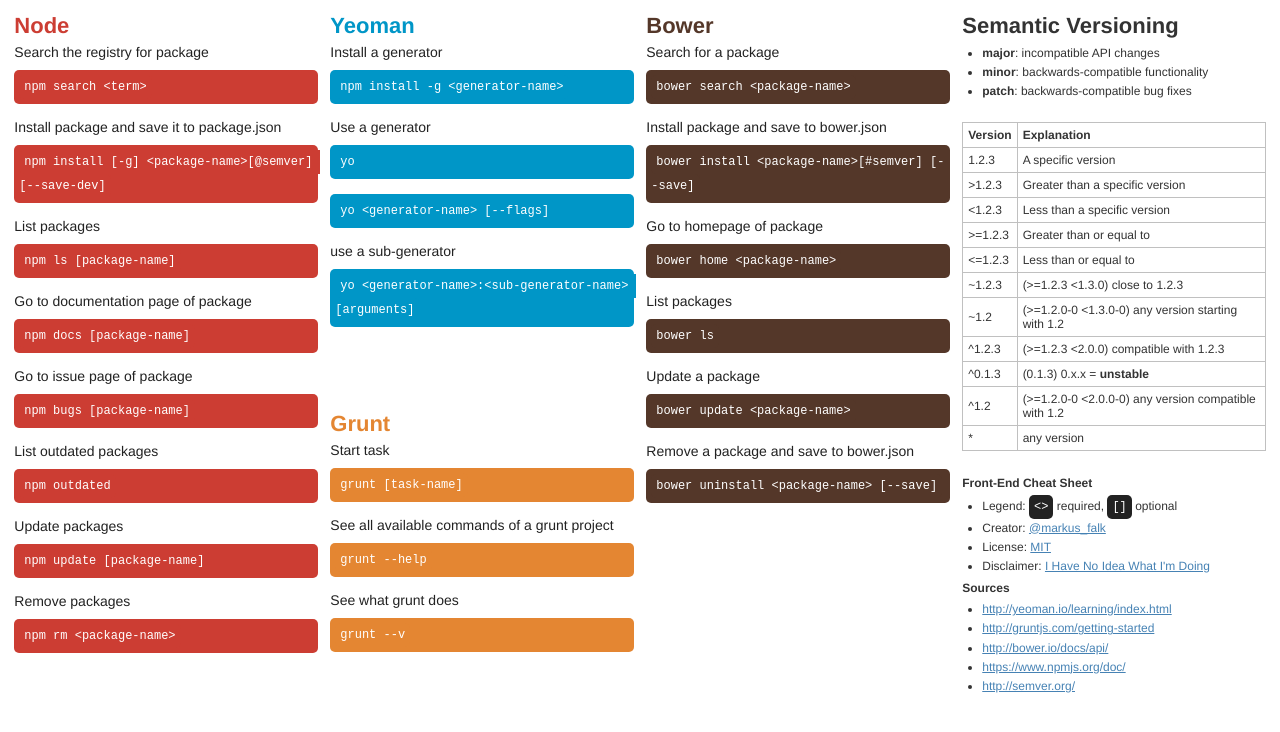
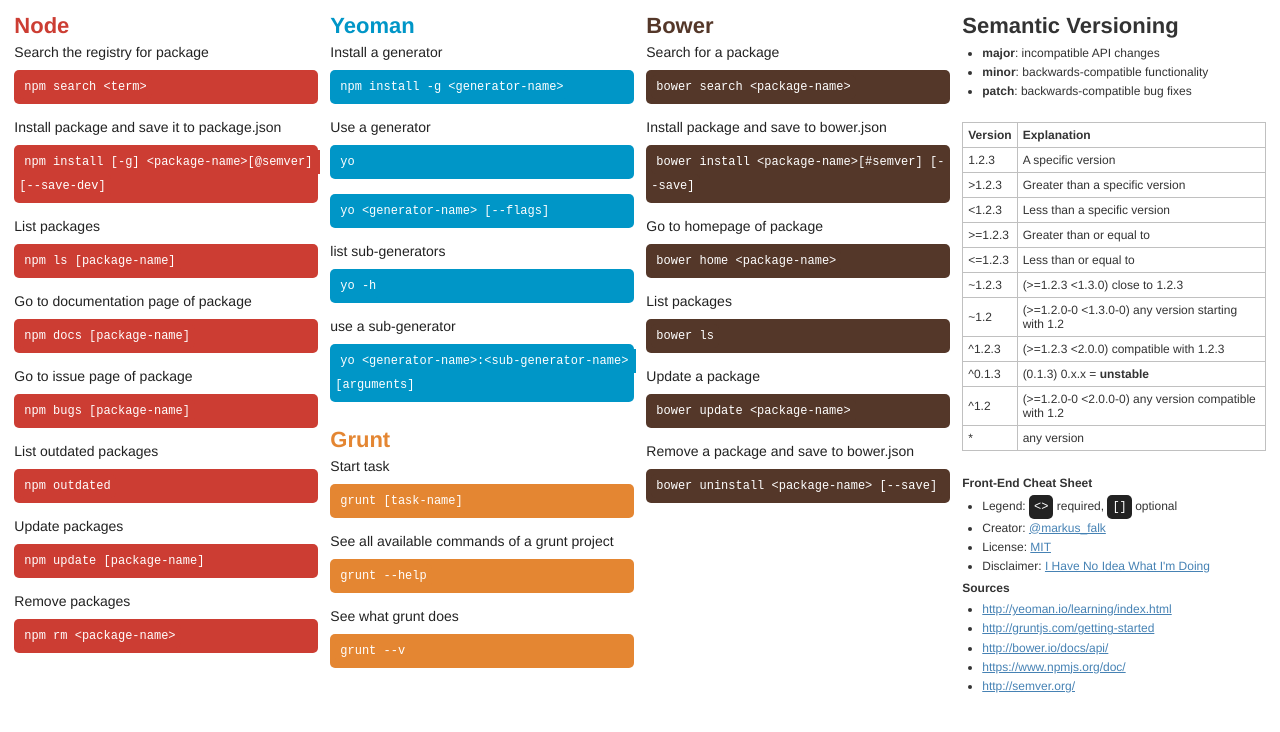
Before and after one commit to markusfalk/front-end-cheatsheet, a website: page html/front-end-cheat-sheet.html in a window 1280 px wide. Drawn offline with Linux system fonts and the light colour scheme.

Commit message:
[Feature] add help command to yeoman
closes #7

```diff
--- a/html/front-end-cheat-sheet.html
+++ b/html/front-end-cheat-sheet.html
@@ -40,6 +40,8 @@
         <h3>Use a generator</h3>
         <pre><code>yo</code></pre>
         <pre><code>yo &lt;generator-name&gt; [--flags]</code></pre>
+        <h3>list sub-generators</h3>
+        <pre><code>yo -h</code></pre>
         <h3>use a sub-generator</h3>
         <pre><code>yo &lt;generator-name&gt;:&lt;sub-generator-name&gt; [arguments]</code></pre>
       </div>
--- a/scss/style.scss
+++ b/scss/style.scss
@@ -104,7 +104,6 @@
 }
 
 .grunt {
-  margin-top: 84px;
 
   h2 {
     color: #e48632;
```
Also changed, not shown: css/style.css.
